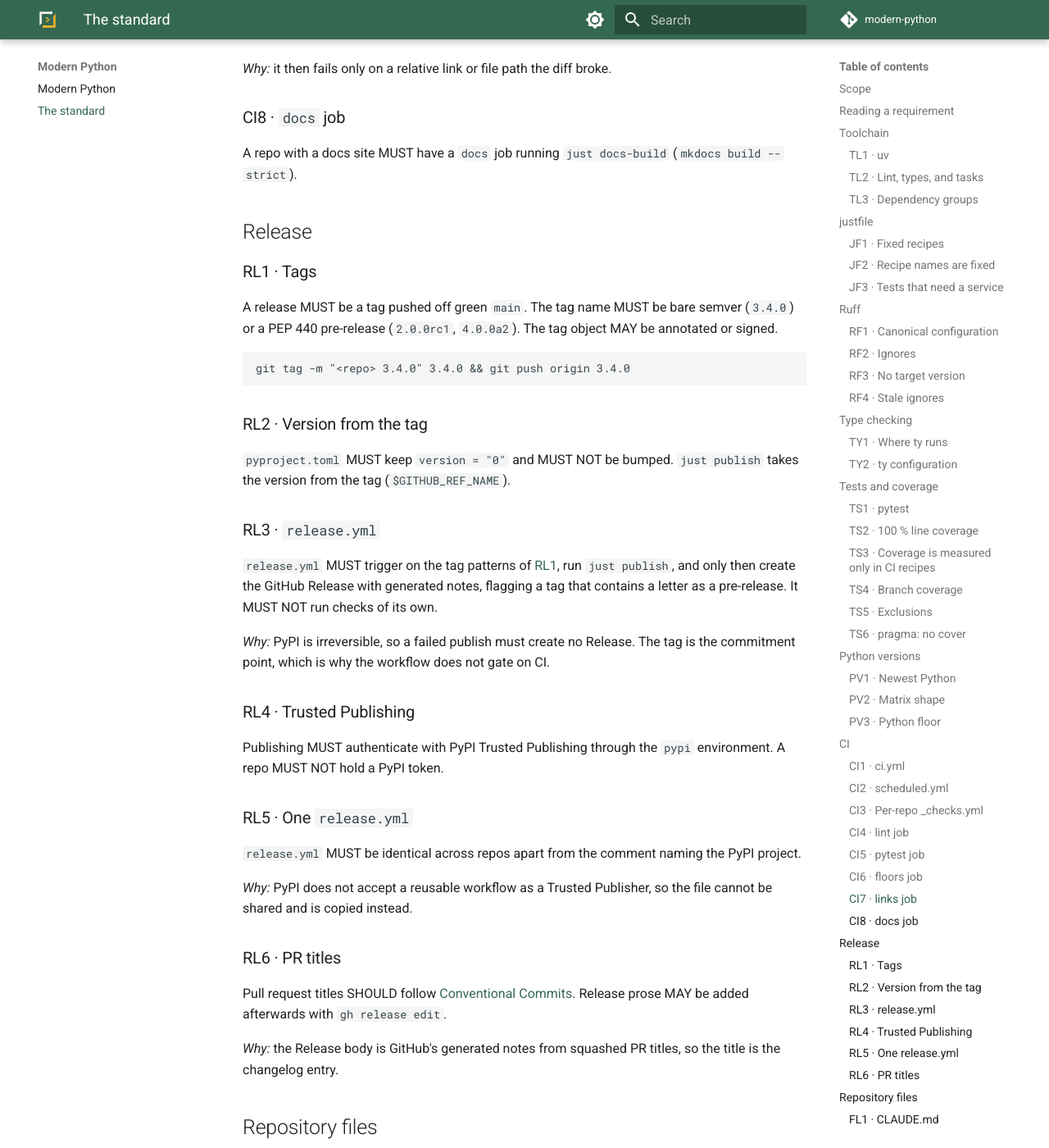
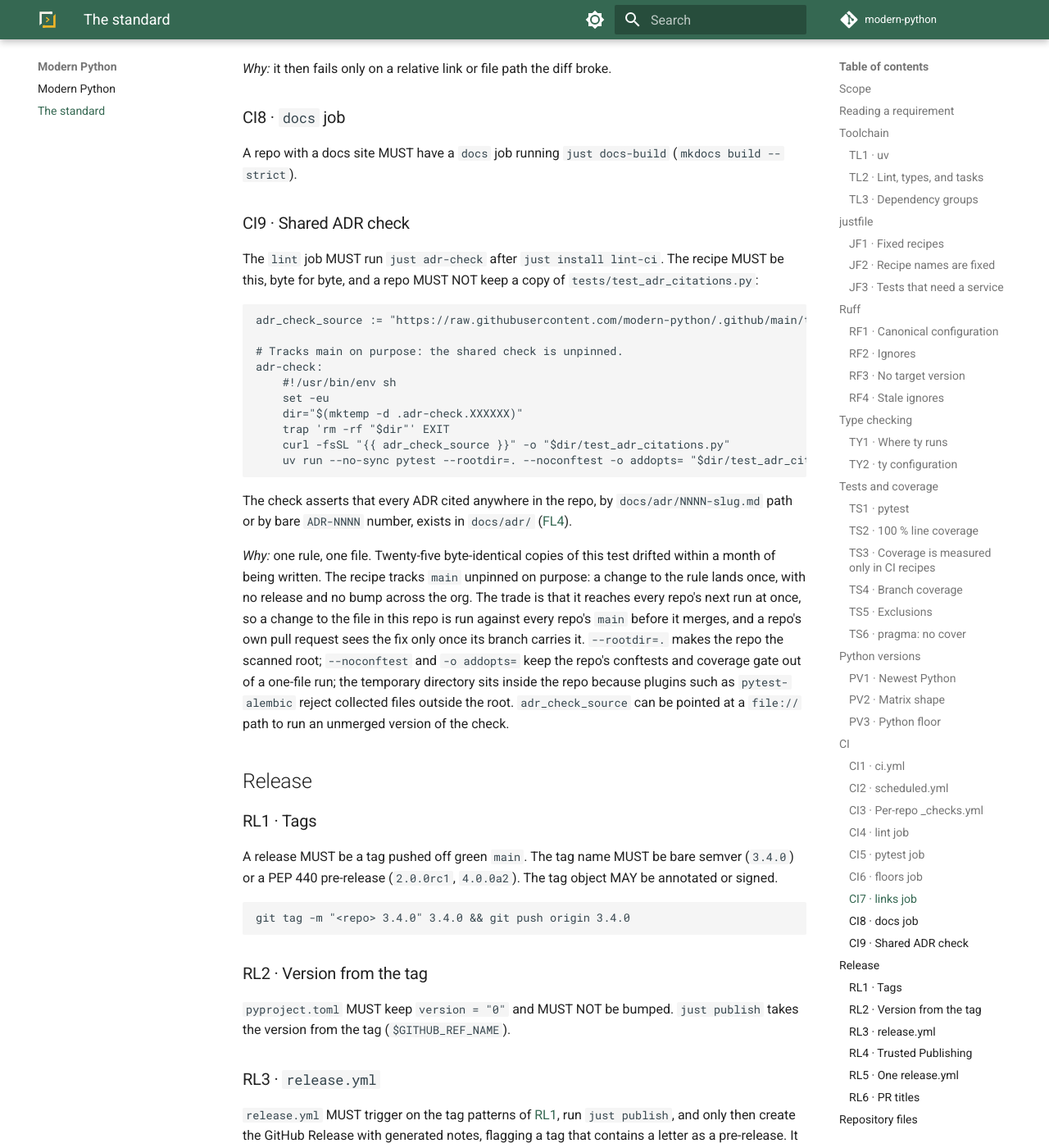
Before and after one commit to modern-python/.github, an MkDocs documentation site: the page built from docs/standard.md, in a window 1280 px wide and 1400 px high, scrolled down 6391 px. Shown: the whole window at 82% size. Built offline with MkDocs 1.6.1 and Material for MkDocs 9.7.7, drawn with Linux system fonts in a browser that asks for light colours.

Commit message:
docs(standard): add CI9, the shared ADR check fetched from main (#121)

````diff
--- a/docs/standard.md
+++ b/docs/standard.md
@@ -257,6 +257,37 @@ remapping this repo's `blob/main` URLs to the checkout.
 
 A repo with a docs site MUST have a `docs` job running `just docs-build` (`mkdocs build --strict`).
 
+### CI9 · Shared ADR check { #CI9 }
+
+The `lint` job MUST run `just adr-check` after `just install lint-ci`. The recipe MUST be this,
+byte for byte, and a repo MUST NOT keep a copy of `tests/test_adr_citations.py`:
+
+```just
+adr_check_source := "https://raw.githubusercontent.com/modern-python/.github/main/tests/test_adr_citations.py"
+
+# Tracks main on purpose: the shared check is unpinned.
+adr-check:
+    #!/usr/bin/env sh
+    set -eu
+    dir="$(mktemp -d .adr-check.XXXXXX)"
+    trap 'rm -rf "$dir"' EXIT
+    curl -fsSL "{{ adr_check_source }}" -o "$dir/test_adr_citations.py"
+    uv run --no-sync pytest --rootdir=. --noconftest -o addopts= "$dir/test_adr_citations.py"
+```
+
+The check asserts that every ADR cited anywhere in the repo, by `docs/adr/NNNN-slug.md` path or by
+bare `ADR-NNNN` number, exists in `docs/adr/` ([FL4](#FL4)).
+
+*Why:* one rule, one file. Twenty-five byte-identical copies of this test drifted within a month
+of being written. The recipe tracks `main` unpinned on purpose: a change to the rule lands once,
+with no release and no bump across the org. The trade is that it reaches every repo's next run at
+once, so a change to the file in this repo is run against every repo's `main` before it merges,
+and a repo's own pull request sees the fix only once its branch carries it. `--rootdir=.` makes
+the repo the scanned root; `--noconftest` and `-o addopts=` keep the repo's conftests and
+coverage gate out of a one-file run; the temporary directory sits inside the repo because
+plugins such as `pytest-alembic` reject collected files outside the root. `adr_check_source` can
+be pointed at a `file://` path to run an unmerged version of the check.
+
 ## Release
 
 ### RL1 · Tags { #RL1 }
````
Also changed, not shown: 1 other file.
